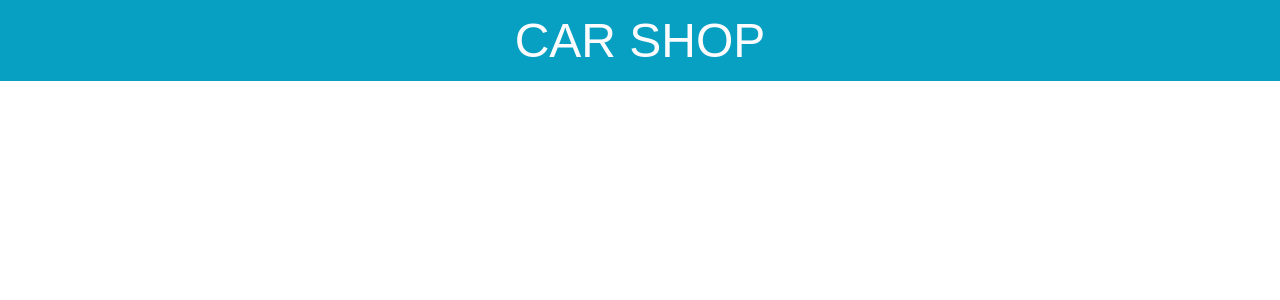
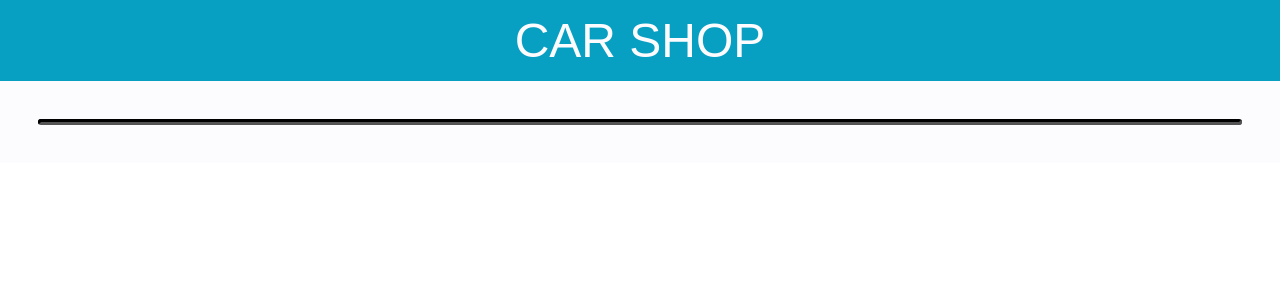
Before and after one commit to robsonffsantos/react-car-shop, a React (Vite) app in the folder car-shop/: page / in a window 1280 px wide. Shown: the top 300 px of the page. Built offline with nearby package versions, Linux system fonts and the light colour scheme.

Commit message:
feat: added new containers

```diff
--- /dev/null
+++ b/car-shop/src/pages/components/cards.tsx
@@ -0,0 +1,10 @@
+import { CardsContainer } from "./styles"
+
+const Cards = () => {
+    return (
+        <CardsContainer>
+        </CardsContainer>
+    )
+}
+
+export default Cards
--- a/car-shop/src/pages/components/styles.tsx
+++ b/car-shop/src/pages/components/styles.tsx
@@ -10,3 +10,14 @@ export const HeaderBar = styled.div`
     font-size: 3em;
     padding: 1vmax;
 `
+
+export const CardsContainer = styled.div`
+  background-color: #07A0C3;
+  display: grid;
+  grid-template-columns: repeat(3, 1fr);
+  grid-auto-rows: 10vh;
+  border: 3px inset black;
+  height: 100%;
+  margin: 3vmax;
+  border-radius: 10px;
+`
--- a/car-shop/src/pages/home/index.tsx
+++ b/car-shop/src/pages/home/index.tsx
@@ -1,3 +1,4 @@
+import Cards from "../components/cards"
 import Header from "../components/header"
 import { MainContainer } from "./styles."
 
@@ -6,6 +7,7 @@ const Home = () => {
     return (
         <MainContainer>
             <Header />
+            <Cards />
         </MainContainer>
     )
 }
```
Also changed, not shown: car-shop/src/pages/components/item.tsx (added, +9 -0 lines), car-shop/src/pages/home/styles..tsx (line endings or trailing spaces).
